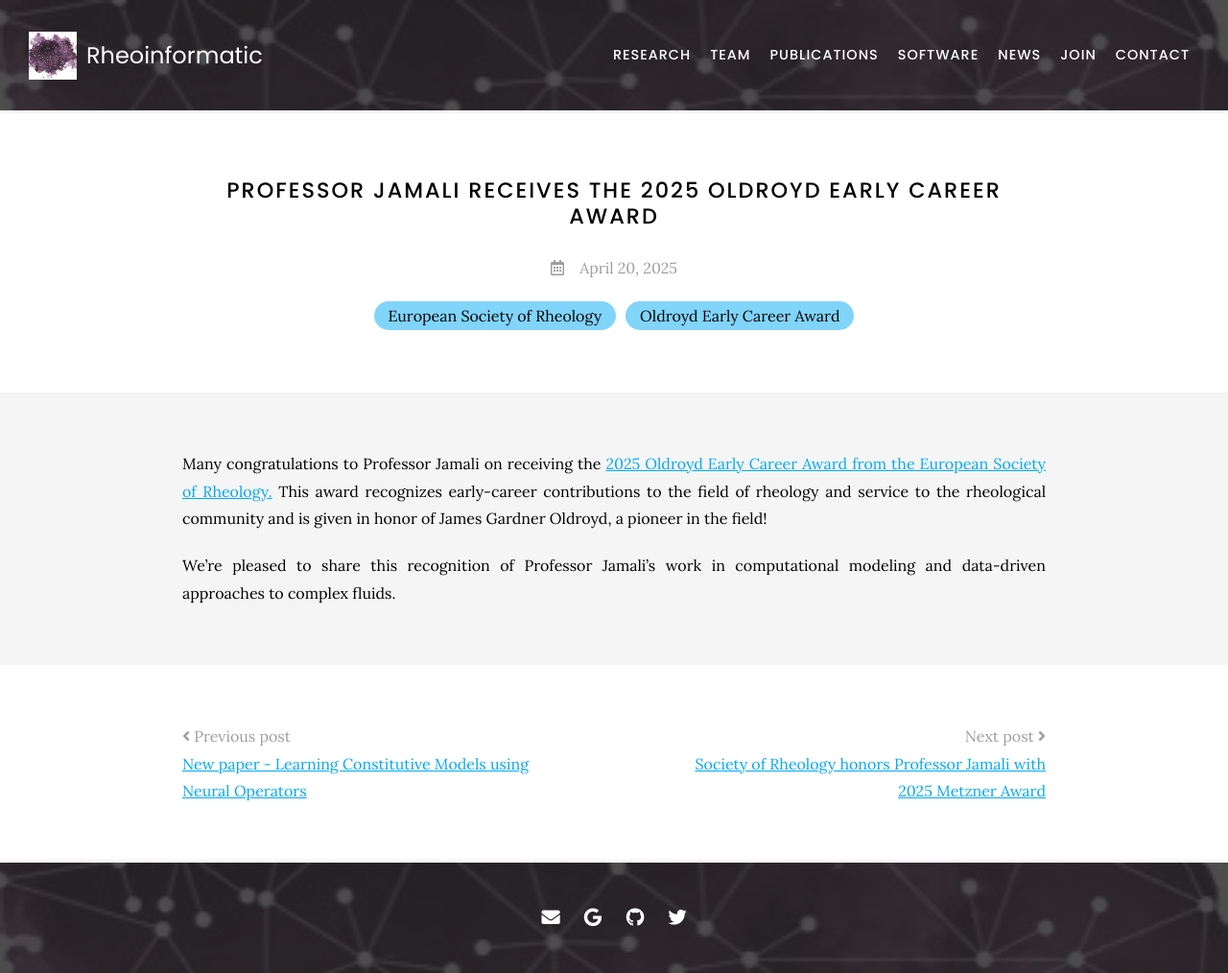
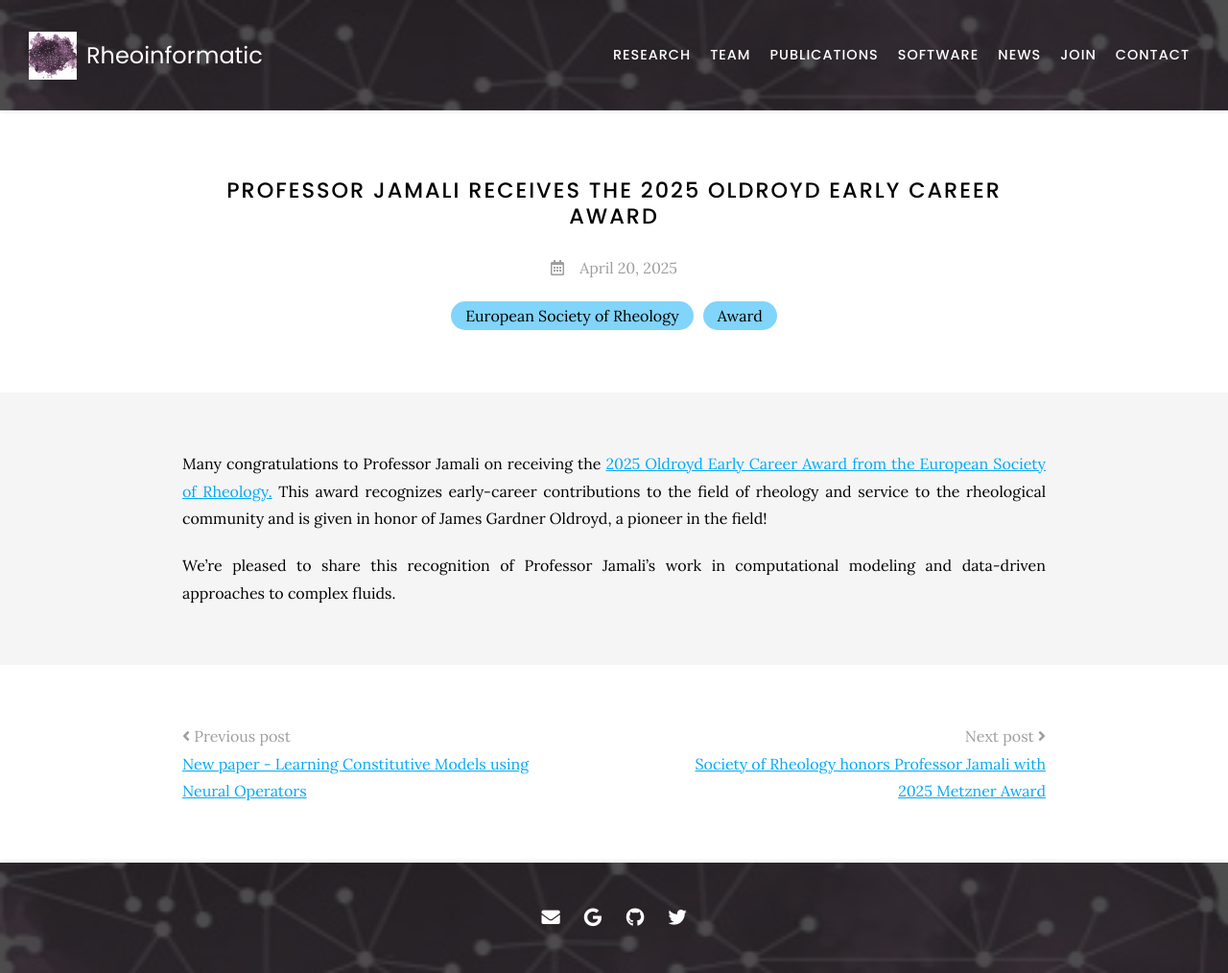
Before and after one commit to procf/procf.github.io, a Jekyll site: the page built from _posts/2025-04-20-Safa-Oldroyd-award.md, in a window 1280 px wide. Shown: the whole page at 96% size. Built offline with Jekyll 4.4.1, drawn with Linux system fonts in a browser that asks for light colours; nearby versions of some CDN libraries.

Commit message:
Update 2025-04-20-Safa-Oldroyd-award.md

```diff
--- a/_posts/2025-04-20-Safa-Oldroyd-award.md
+++ b/_posts/2025-04-20-Safa-Oldroyd-award.md
@@ -2,7 +2,7 @@
 title: Professor Jamali receives the 2025 Oldroyd Early Career Award
 tags:
 - European Society of Rheology
-- Oldroyd Early Career Award
+- Award
 author:
 member: safa-jamali
 image:
```
